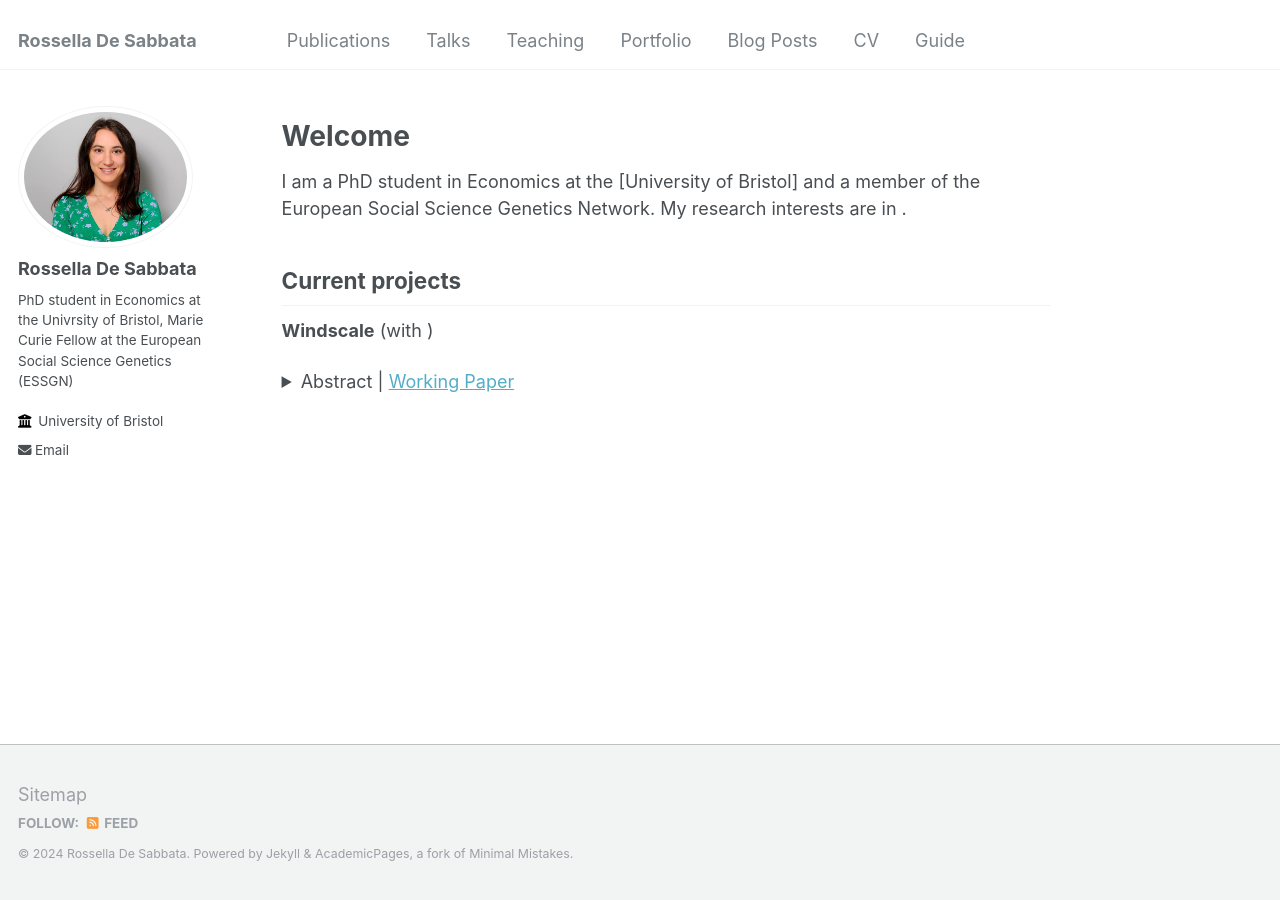
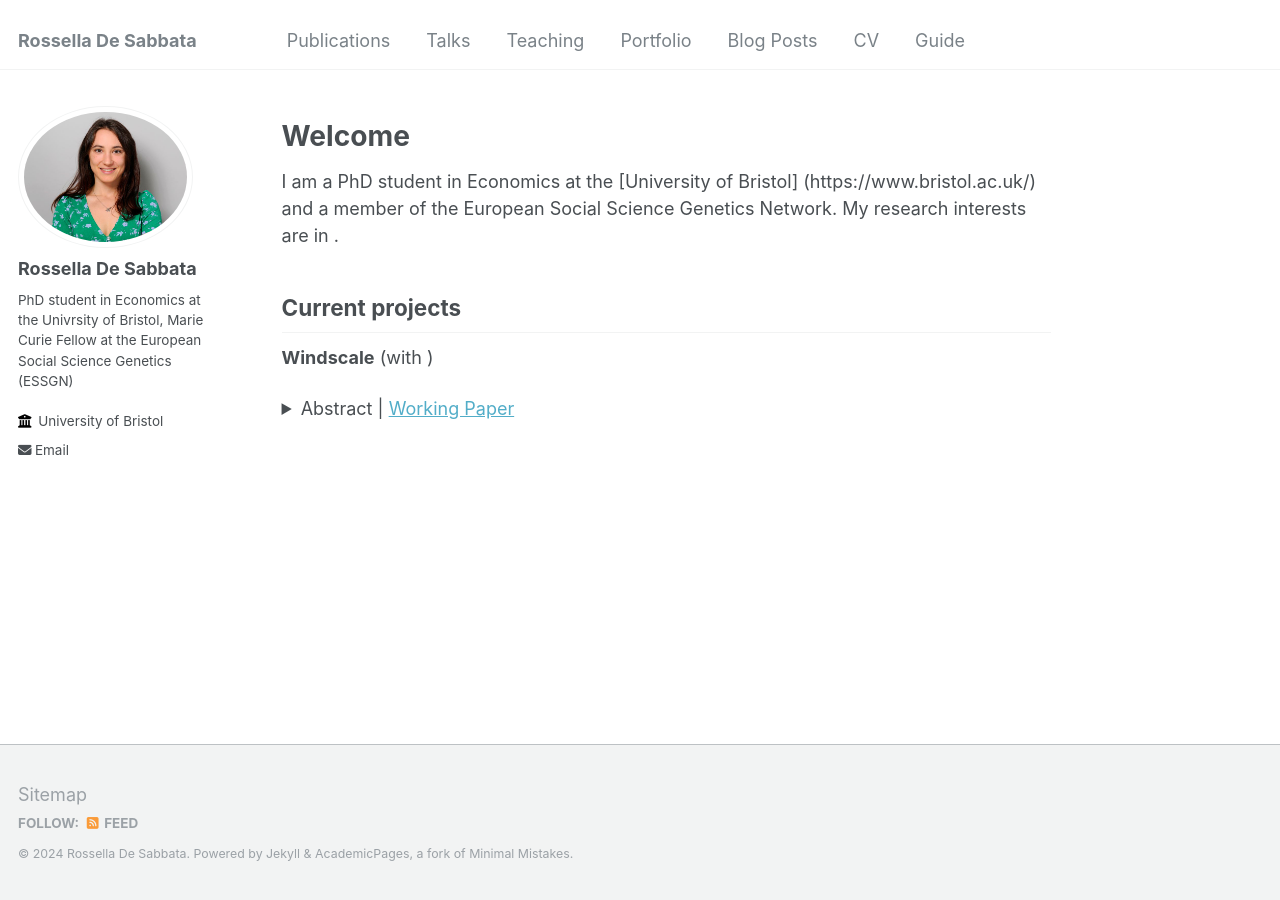
Before and after one commit to rosselladesabbata/rosselladesabbata.github.io, a Jekyll site: the page built from _pages/about.md, in a window 1280 px wide. Built offline with Jekyll 4.4.1, drawn with Linux system fonts in a browser that asks for light colours; part of the change alters nothing that is shown.

Commit message:
Update about.md

```diff
--- a/_pages/about.md
+++ b/_pages/about.md
@@ -9,7 +9,7 @@ redirect_from:
 ---
 
 # Welcome
-I am a PhD student in Economics at the [University of Bristol] and a member of the European Social Science Genetics Network. My research interests are in .
+I am a PhD student in Economics at the [University of Bristol] (https://www.bristol.ac.uk/) and a member of the European Social Science Genetics Network. My research interests are in .
 
 ## Current projects
 **Windscale** (with )
```
